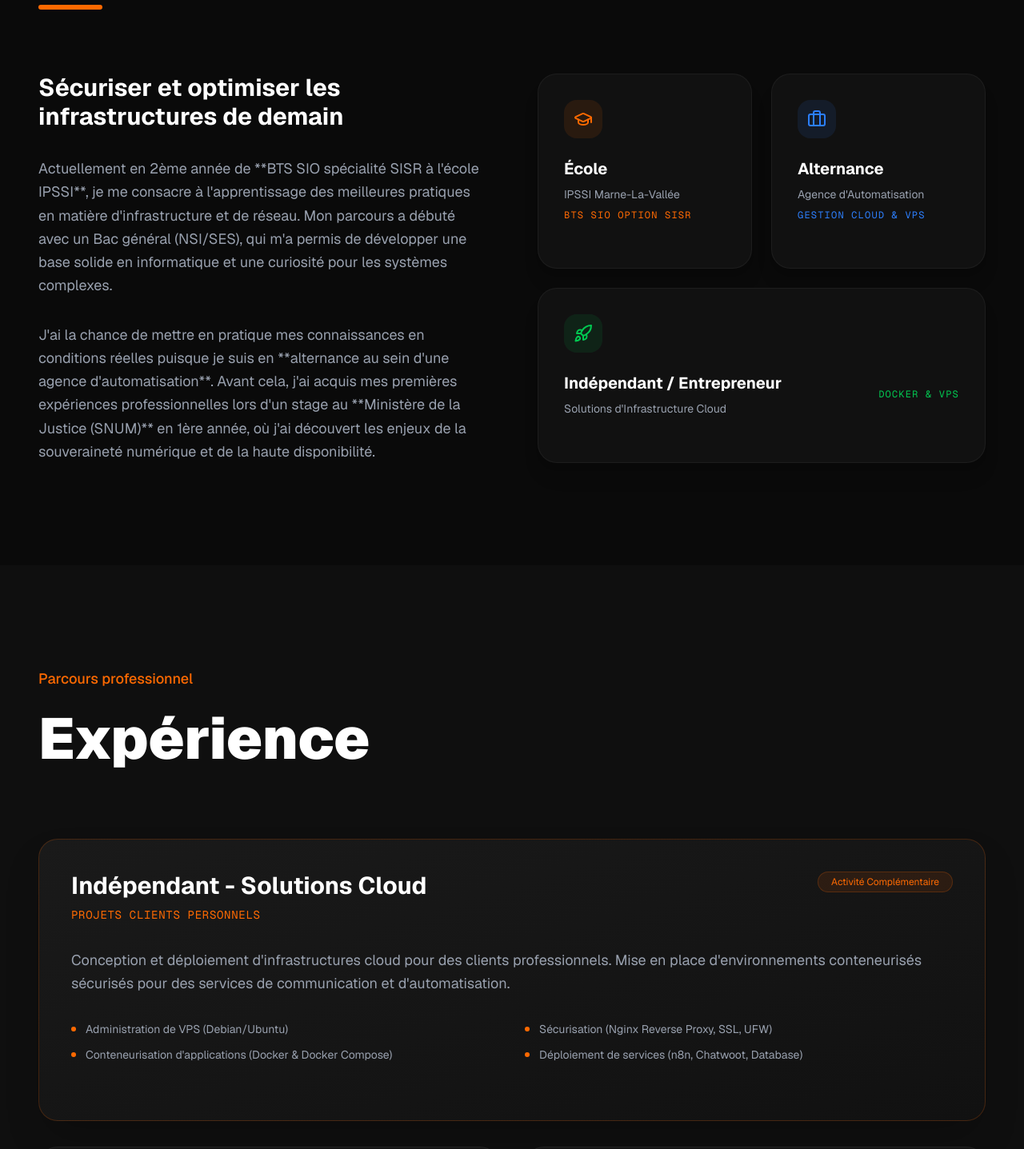
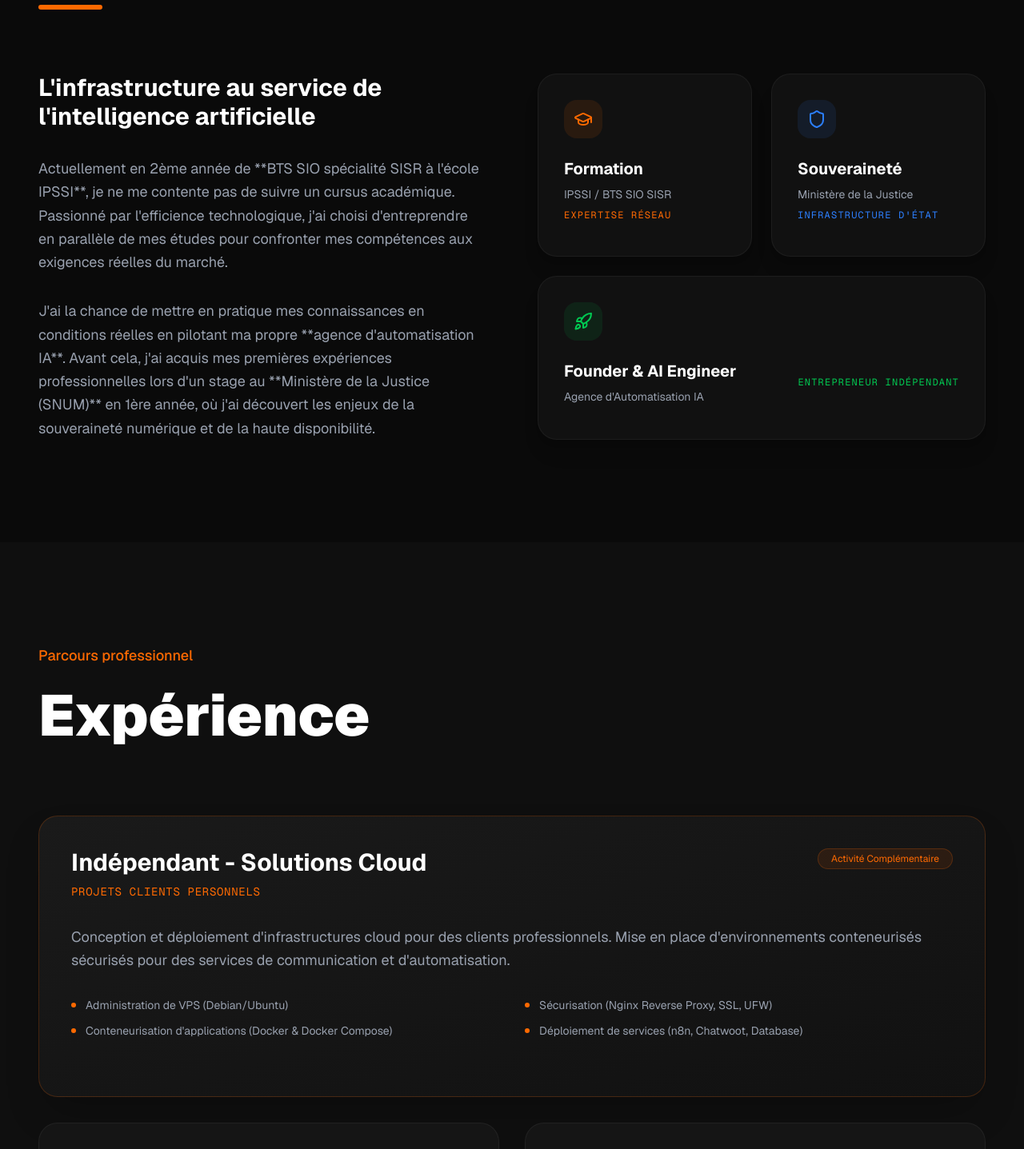
Before and after one commit to Founinja/Portfolio, a Next.js app: page / in a window 1280 px wide. Shown: the part 1260-2697 px from the top of the page at 80% size. Built offline with nearby package versions, Linux system fonts and the light colour scheme.

Commit message:
Reorder projects and update bio for entrepreneurship

```diff
--- a/app/page.tsx
+++ b/app/page.tsx
@@ -292,12 +292,12 @@ export default function Portfolio() {
 
           <div className="grid lg:grid-cols-2 gap-16">
             <div className="space-y-8">
-              <h3 className="text-3xl font-bold text-white">Sécuriser et optimiser les infrastructures de demain</h3>
+              <h3 className="text-3xl font-bold text-white">L'infrastructure au service de l'intelligence artificielle</h3>
               <p className="text-gray-400 leading-relaxed text-lg">
-                Actuellement en 2ème année de **BTS SIO spécialité SISR à l'école IPSSI**, je me consacre à l'apprentissage des meilleures pratiques en matière d'infrastructure et de réseau. Mon parcours a débuté avec un Bac général (NSI/SES), qui m'a permis de développer une base solide en informatique et une curiosité pour les systèmes complexes.
+                Actuellement en 2ème année de **BTS SIO spécialité SISR à l'école IPSSI**, je ne me contente pas de suivre un cursus académique. Passionné par l'efficience technologique, j'ai choisi d'entreprendre en parallèle de mes études pour confronter mes compétences aux exigences réelles du marché.
               </p>
               <p className="text-gray-400 leading-relaxed text-lg">
-                J'ai la chance de mettre en pratique mes connaissances en conditions réelles puisque je suis en **alternance au sein d'une agence d'automatisation**. Avant cela, j'ai acquis mes premières expériences professionnelles lors d'un stage au **Ministère de la Justice (SNUM)** en 1ère année, où j'ai découvert les enjeux de la souveraineté numérique et de la haute disponibilité.
+                J'ai la chance de mettre en pratique mes connaissances en conditions réelles en pilotant ma propre **agence d'automatisation IA**. Avant cela, j'ai acquis mes premières expériences professionnelles lors d'un stage au **Ministère de la Justice (SNUM)** en 1ère année, où j'ai découvert les enjeux de la souveraineté numérique et de la haute disponibilité.
               </p>
             </div>
 
@@ -306,18 +306,18 @@ export default function Portfolio() {
                 <div className="w-12 h-12 rounded-2xl bg-orange-500/10 flex items-center justify-center text-orange-500 mb-6 group-hover:scale-110 transition-transform">
                   <GraduationCap size={24} />
                 </div>
-                <h4 className="text-xl font-bold text-white mb-2">École</h4>
-                <p className="text-gray-400 text-sm">IPSSI Marne-La-Vallée</p>
-                <p className="text-orange-500 text-xs font-mono mt-2 uppercase tracking-widest">BTS SIO Option SISR</p>
+                <h4 className="text-xl font-bold text-white mb-2">Formation</h4>
+                <p className="text-gray-400 text-sm">IPSSI / BTS SIO SISR</p>
+                <p className="text-orange-500 text-xs font-mono mt-2 uppercase tracking-widest">Expertise Réseau</p>
               </div>
 
               <div className="p-8 rounded-3xl bg-[#111] border border-white/5 hover:border-blue-500/30 transition-all shadow-xl group">
                 <div className="w-12 h-12 rounded-2xl bg-blue-500/10 flex items-center justify-center text-blue-500 mb-6 group-hover:scale-110 transition-transform">
-                  <Briefcase size={24} />
+                  <Shield size={24} />
                 </div>
-                <h4 className="text-xl font-bold text-white mb-2">Alternance</h4>
-                <p className="text-gray-400 text-sm">Agence d'Automatisation</p>
-                <p className="text-blue-500 text-xs font-mono mt-2 uppercase tracking-widest">Gestion Cloud & VPS</p>
+                <h4 className="text-xl font-bold text-white mb-2">Souveraineté</h4>
+                <p className="text-gray-400 text-sm">Ministère de la Justice</p>
+                <p className="text-blue-500 text-xs font-mono mt-2 uppercase tracking-widest">Infrastructure d'État</p>
               </div>
 
               <div className="p-8 rounded-3xl bg-[#111] border border-white/5 hover:border-green-500/30 transition-all shadow-xl group sm:col-span-2">
@@ -326,10 +326,10 @@ export default function Portfolio() {
                 </div>
                 <div className="flex flex-col sm:flex-row sm:items-center justify-between gap-4">
                   <div>
-                    <h4 className="text-xl font-bold text-white mb-2">Indépendant / Entrepreneur</h4>
-                    <p className="text-gray-400 text-sm">Solutions d'Infrastructure Cloud</p>
+                    <h4 className="text-xl font-bold text-white mb-2">Founder & AI Engineer</h4>
+                    <p className="text-gray-400 text-sm">Agence d'Automatisation IA</p>
                   </div>
-                  <p className="text-green-500 text-xs font-mono uppercase tracking-widest">Docker & VPS</p>
+                  <p className="text-green-500 text-xs font-mono uppercase tracking-widest">Entrepreneur Indépendant</p>
                 </div>
               </div>
             </div>
@@ -387,7 +387,7 @@ export default function Portfolio() {
                   <h3 className="text-2xl font-bold text-white mb-2">Stage de 1ère année</h3>
                   <p className="text-blue-500 font-mono text-sm uppercase tracking-wider">Ministère de la Justice (SNUM)</p>
                 </div>
-                <span className="px-4 py-1 rounded-full bg-white/5 text-white/50 text-xs border border-white/10">2023 (8 semaines)</span>
+                <span className="px-4 py-1 rounded-full bg-white/5 text-white/50 text-xs border border-white/10">2025 (8 semaines)</span>
               </div>
               <p className="text-gray-400 leading-relaxed mb-8">
                 Stage d'observation au sein du Service du Numérique. Découverte des infrastructures critiques et des enjeux de souveraineté numérique de l'administration judiciaire.
@@ -414,7 +414,7 @@ export default function Portfolio() {
                   <h3 className="text-2xl font-bold text-white mb-2">Alternance</h3>
                   <p className="text-orange-500 font-mono text-sm uppercase tracking-wider">Agence d'Automatisation</p>
                 </div>
-                <span className="px-4 py-1 rounded-full bg-white/5 text-white/50 text-xs border border-white/10">2024 - Présent</span>
+                <span className="px-4 py-1 rounded-full bg-white/5 text-white/50 text-xs border border-white/10">2026 - Présent</span>
               </div>
               <p className="text-gray-400 leading-relaxed mb-8">
                 Déploiement de solutions d'automatisation et veille technologique. Optimisation de processus internes via des agents spécialisés.
@@ -499,10 +499,35 @@ export default function Portfolio() {
               </Link>
             </div>
 
-            {/* PROJET 03 - VPS Cloud */}
+            {/* PROJET 03 - Active Directory */}
+            <div className="group bg-[#0a0a0a] rounded-3xl p-8 border border-white/10 hover:border-indigo-500/30 transition-all flex flex-col">
+              <div className="flex justify-between items-start mb-6">
+                <span className="text-4xl font-black text-white/10 group-hover:text-indigo-500/20 transition-colors">03</span>
+                <span className="px-3 py-1 bg-indigo-500/10 text-indigo-400 rounded-full text-[10px] font-bold uppercase tracking-widest border border-indigo-500/20">
+                  Formation Académique
+                </span>
+              </div>
+              <h3 className="text-xl font-bold text-white mb-4 group-hover:text-indigo-500 transition-colors">Atelier Active Directory</h3>
+              <p className="text-gray-400 text-sm leading-relaxed mb-6 flex-1">
+                Mise en place d'un domaine Active Directory (AD DS) : gestion des utilisateurs, des Unités d'Organisation et des GPOs.
+              </p>
+              <div className="flex flex-wrap gap-2 mb-8">
+                <span className="px-2 py-1 bg-white/5 text-white/50 rounded text-[10px] font-mono">AD DS</span>
+                <span className="px-2 py-1 bg-white/5 text-white/50 rounded text-[10px] font-mono">GPOs</span>
+                <span className="px-2 py-1 bg-white/5 text-white/50 rounded text-[10px] font-mono">DNS</span>
+              </div>
+              <Link href="/projets/ad">
+                <button className="w-full flex items-center justify-center gap-2 py-3 bg-white/5 hover:bg-indigo-500/20 text-white rounded-xl font-bold transition-all border border-white/10 group">
+                  Voir le projet
+                  <ArrowRight size={16} className="transition-transform group-hover:translate-x-1" />
+                </button>
+              </Link>
+            </div>
+
+            {/* PROJET 04 - VPS Cloud */}
             <div className="group bg-[#0a0a0a] rounded-3xl p-8 border border-white/10 hover:border-orange-500/50 transition-all flex flex-col">
               <div className="flex justify-between items-start mb-6">
-                <span className="text-4xl font-black text-white/10 group-hover:text-orange-500/20 transition-colors">03</span>
+                <span className="text-4xl font-black text-white/10 group-hover:text-orange-500/20 transition-colors">04</span>
                 <span className="px-3 py-1 bg-orange-500/10 text-orange-400 rounded-full text-[10px] font-bold uppercase tracking-widest border border-orange-500/20">
                   Épreuve E6 - Entreprise
                 </span>
@@ -524,10 +549,10 @@ export default function Portfolio() {
               </Link>
             </div>
 
-            {/* PROJET 04 - OPNsense */}
+            {/* PROJET 05 - OPNsense */}
             <div className="group bg-[#0a0a0a] rounded-3xl p-8 border border-white/10 hover:border-blue-300/30 transition-all flex flex-col">
               <div className="flex justify-between items-start mb-6">
-                <span className="text-4xl font-black text-white/10 group-hover:text-blue-300/20 transition-colors">04</span>
+                <span className="text-4xl font-black text-white/10 group-hover:text-blue-300/20 transition-colors">05</span>
                 <span className="px-3 py-1 bg-blue-300/10 text-blue-300 rounded-full text-[10px] font-bold uppercase tracking-widest border border-blue-300/20">
                   En cours
                 </span>
@@ -549,10 +574,10 @@ export default function Portfolio() {
               </Link>
             </div>
 
-            {/* PROJET 05 - Graylog */}
+            {/* PROJET 06 - Graylog */}
             <div className="group bg-[#0a0a0a] rounded-3xl p-8 border border-white/10 hover:border-gray-500/50 transition-all flex flex-col">
               <div className="flex justify-between items-start mb-6">
-                <span className="text-4xl font-black text-white/10 group-hover:text-gray-500/20 transition-colors">05</span>
+                <span className="text-4xl font-black text-white/10 group-hover:text-gray-500/20 transition-colors">06</span>
                 <span className="px-3 py-1 bg-white/10 text-gray-400 rounded-full text-[10px] font-bold uppercase tracking-widest border border-white/20">
                   En cours
                 </span>
@@ -568,31 +593,6 @@ export default function Portfolio() {
               </div>
               <Link href="/projets/graylog">
                 <button className="w-full flex items-center justify-center gap-2 py-3 bg-white/5 hover:bg-white/10 text-white rounded-xl font-bold transition-all border border-white/10 group">
-                  Voir le projet
-                  <ArrowRight size={16} className="transition-transform group-hover:translate-x-1" />
-                </button>
-              </Link>
-            </div>
-
-            {/* PROJET 06 - Active Directory */}
-            <div className="group bg-[#0a0a0a] rounded-3xl p-8 border border-white/10 hover:border-indigo-500/30 transition-all flex flex-col">
-              <div className="flex justify-between items-start mb-6">
-                <span className="text-4xl font-black text-white/10 group-hover:text-indigo-500/20 transition-colors">06</span>
-                <span className="px-3 py-1 bg-indigo-500/10 text-indigo-400 rounded-full text-[10px] font-bold uppercase tracking-widest border border-indigo-500/20">
-                  Formation Académique
-                </span>
-              </div>
-              <h3 className="text-xl font-bold text-white mb-4 group-hover:text-indigo-500 transition-colors">Atelier Active Directory</h3>
-              <p className="text-gray-400 text-sm leading-relaxed mb-6 flex-1">
-                Mise en place d'un domaine Active Directory (AD DS) : gestion des utilisateurs, des Unités d'Organisation et des GPOs.
-              </p>
-              <div className="flex flex-wrap gap-2 mb-8">
-                <span className="px-2 py-1 bg-white/5 text-white/50 rounded text-[10px] font-mono">AD DS</span>
-                <span className="px-2 py-1 bg-white/5 text-white/50 rounded text-[10px] font-mono">GPOs</span>
-                <span className="px-2 py-1 bg-white/5 text-white/50 rounded text-[10px] font-mono">DNS</span>
-              </div>
-              <Link href="/projets/ad">
-                <button className="w-full flex items-center justify-center gap-2 py-3 bg-white/5 hover:bg-indigo-500/20 text-white rounded-xl font-bold transition-all border border-white/10 group">
                   Voir le projet
                   <ArrowRight size={16} className="transition-transform group-hover:translate-x-1" />
                 </button>
```
